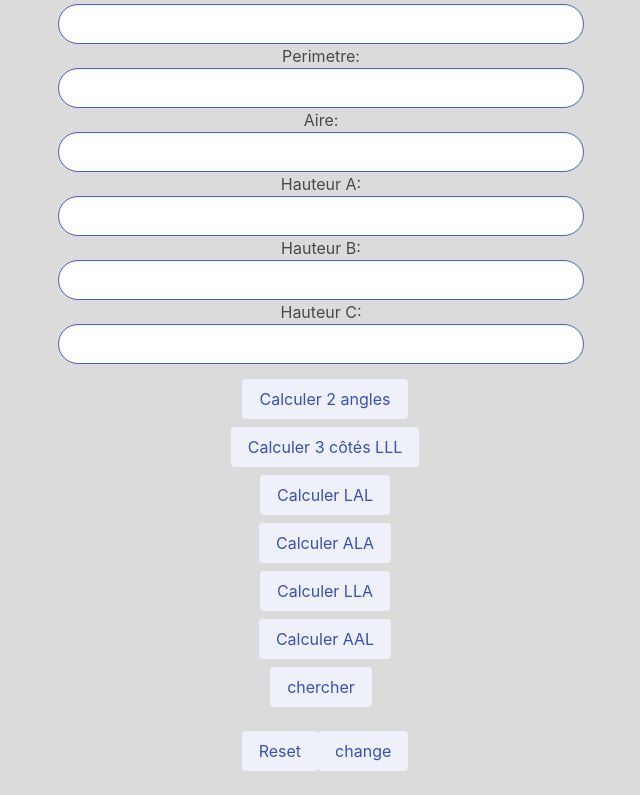
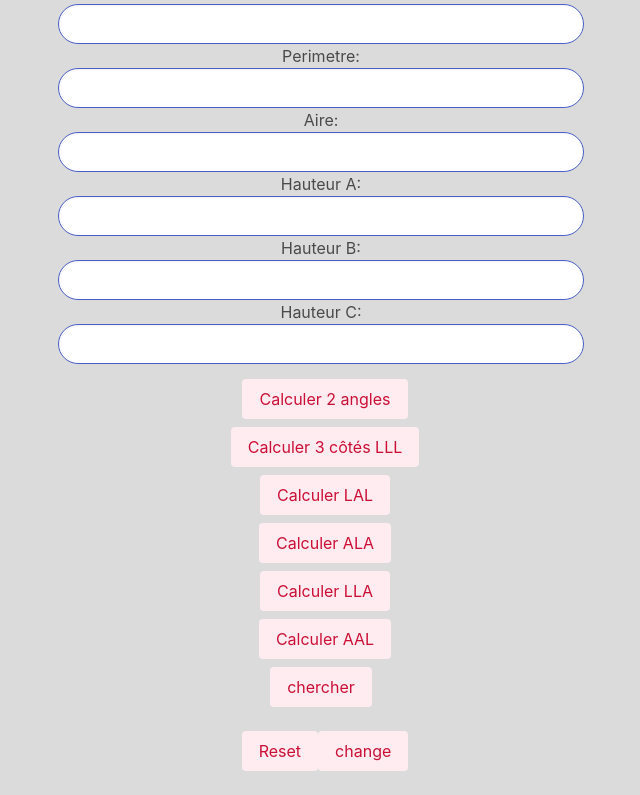
Before and after one commit to KevoWaZ/Triangle, a plain HTML site: page index.html in a window 1280 px wide. Shown: the part 1418-2213 px from the top of the page, without its empty margins (319-959 px from the left). Drawn offline with nearby package versions, Linux system fonts and the light colour scheme.

Commit message:
Update index.html

```diff
--- a/index.html
+++ b/index.html
@@ -139,19 +139,19 @@
     </div>
 
     <div class="buttonL buttons">
-        <button class="button is-link is-light" id="calcul2Angles">Calculer 2 angles</button>
-        <button class="button is-link is-light" id="calcul3C">Calculer 3 côtés LLL</button>
-        <button class="button is-link is-light" id="calculLAL">Calculer LAL</button>
-        <button class="button is-link is-light" id="calculALA">Calculer ALA</button>
-        <button class="button is-link is-light" id="calculLLA">Calculer LLA</button>
-        <button class="button is-link is-light" id="calculAAL">Calculer AAL</button>
-        <button class="button is-link is-light" id="chercher">chercher</button>
+        <button class="button is-danger is-light" id="calcul2Angles">Calculer 2 angles</button>
+        <button class="button is-danger is-light" id="calcul3C">Calculer 3 côtés LLL</button>
+        <button class="button is-danger is-light" id="calculLAL">Calculer LAL</button>
+        <button class="button is-danger is-light" id="calculALA">Calculer ALA</button>
+        <button class="button is-danger is-light" id="calculLLA">Calculer LLA</button>
+        <button class="button is-danger is-light" id="calculAAL">Calculer AAL</button>
+        <button class="button is-danger is-light" id="chercher">chercher</button>
     </div>
     </div>
 
     <div class="buttons">
-        <button class="button is-link is-light" id="reset">Reset</button>
-        <button class="button is-link is-light" onclick="changeEquation()">change</button>
+        <button class="button is-danger is-light" id="reset">Reset</button>
+        <button class="button is-danger is-light" onclick="changeEquation()">change</button>
     </div>
     <div class="equation">
 
```
